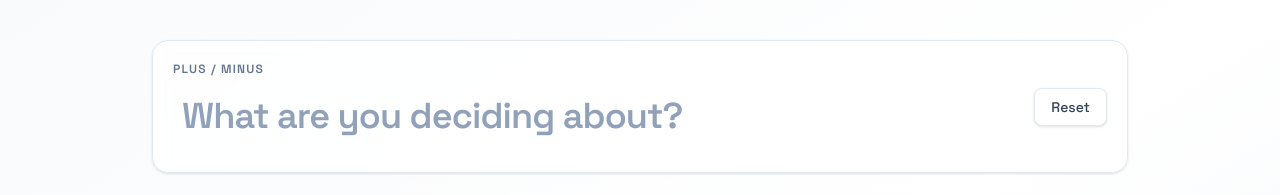
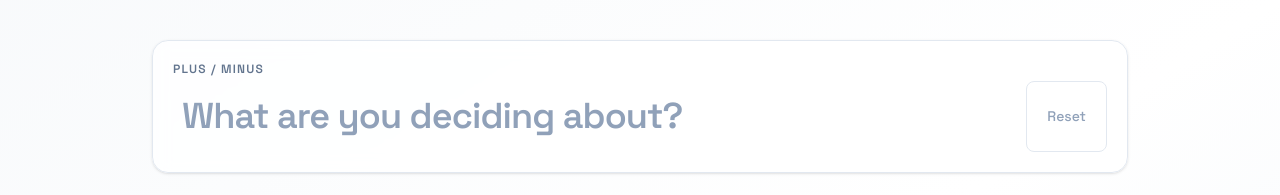
Before and after one commit to Kris1027/angular-plus-minus, an Angular app: page / in a window 1280 px wide. Shown: the top 195 px of the page. Built offline with nearby package versions, Linux system fonts and the light colour scheme.

Commit message:
feat: align reset button with topic input, match height, and disable when empty

```diff
--- a/src/app/app.html
+++ b/src/app/app.html
@@ -1,7 +1,7 @@
 <div class="min-h-screen bg-gradient-to-br from-slate-50 via-white to-slate-100 text-slate-900">
   <div class="mx-auto flex min-h-screen max-w-5xl flex-col gap-6 px-4 py-6 sm:px-6 sm:py-10">
     <header
-      class="flex flex-col gap-4 rounded-2xl border border-slate-200 bg-white/80 p-5 shadow-sm backdrop-blur sm:flex-row sm:items-center sm:justify-between"
+      class="flex flex-row items-end justify-between gap-4 rounded-2xl border border-slate-200 bg-white/80 p-5 shadow-sm backdrop-blur"
     >
       <div class="flex min-w-0 flex-1 flex-col gap-1">
         <span class="text-xs font-semibold tracking-widest text-slate-500 uppercase">
@@ -19,7 +19,8 @@
       <button
         type="button"
         (click)="handleReset()"
-        class="shrink-0 rounded-lg border border-slate-200 bg-white px-4 py-2 text-sm font-medium text-slate-700 shadow-sm transition hover:border-rose-200 hover:bg-rose-50 hover:text-rose-700"
+        [disabled]="!canReset()"
+        class="shrink-0 rounded-lg border border-slate-200 bg-white px-5 py-3 text-sm leading-[37.5px] font-medium text-slate-700 shadow-sm transition hover:border-rose-200 hover:bg-rose-50 hover:text-rose-700 disabled:cursor-not-allowed disabled:border-slate-200 disabled:bg-white disabled:text-slate-400 disabled:shadow-none disabled:hover:border-slate-200 disabled:hover:bg-white disabled:hover:text-slate-400 sm:leading-[45px]"
       >
         Reset
       </button>
--- a/src/app/app.ts
+++ b/src/app/app.ts
@@ -1,4 +1,11 @@
-import { ChangeDetectionStrategy, Component, ElementRef, inject, viewChild } from '@angular/core';
+import {
+  ChangeDetectionStrategy,
+  Component,
+  ElementRef,
+  computed,
+  inject,
+  viewChild,
+} from '@angular/core';
 import { FormsModule } from '@angular/forms';
 import { DecisionStore } from './decision/decision-store';
 import { DashboardComponent } from './decision/dashboard';
@@ -16,16 +23,16 @@ export class App {
   protected readonly store = inject(DecisionStore);
   private readonly resetDialog = viewChild<ElementRef<HTMLDialogElement>>('resetDialog');
 
+  protected readonly canReset = computed(
+    () => this.store.plusCount() + this.store.minusCount() > 0,
+  );
+
   protected handleTopicChange(value: string): void {
     this.store.setTopic(value);
   }
 
   protected handleReset(): void {
-    const hasData =
-      this.store.topic().length > 0 ||
-      this.store.pluses().length > 0 ||
-      this.store.minuses().length > 0;
-    if (!hasData) return;
+    if (!this.canReset()) return;
     this.resetDialog()?.nativeElement.showModal();
   }
 
```
